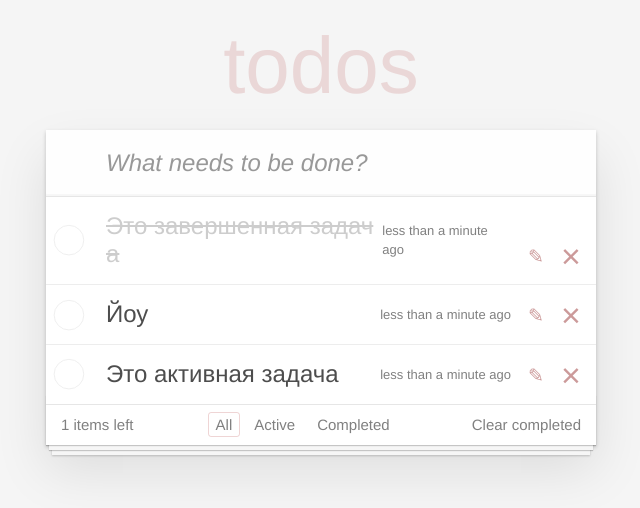
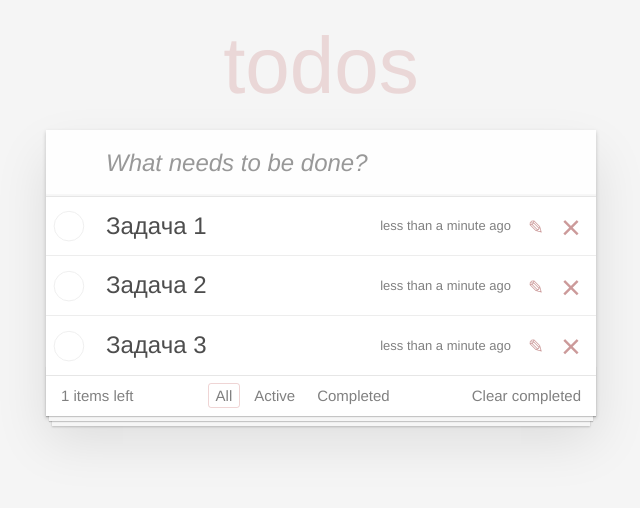
Before and after one commit to bonyatitov/todo-app, a React (Create React App) app: page / in a window 1280 px wide. Shown: the top 508 px of the page, without its empty margins (319-959 px from the left). Built offline with nearby package versions, Linux system fonts and the light colour scheme.

Commit message:
Added an interactive without hooks

```diff
--- a/src/App.js
+++ b/src/App.js
@@ -1,9 +1,51 @@
-import React from "react";
+import React, { Component } from "react";
 import TaskList from './components/task-list'
 import NewTaskForm from "./components/new-task-form";
 import Footer from "./components/footer";
 
-function App() {
+
+
+class App extends Component {
+  state = {
+    taskList: [
+      {
+        id: 1,
+        condition: false,
+        description: 'Задача 1',
+      },
+      {
+        id: 2,
+        condition: false,
+        description: 'Задача 2',
+      },
+      {
+        id: 3,
+        condition: false,
+        description: 'Задача 3',
+      }
+    ],
+  }
+
+  setCompleted = (id) => {
+    this.setState(({ taskList }) => {
+      const updateList = taskList.map((item) => {
+        if (item.id === id) {
+          return { ...item, condition: !item.condition};
+        }
+        return item;
+      })
+      return {taskList: updateList}
+    })
+  }
+
+  deleteTask = (id) => {
+    this.setState(({ taskList }) => {
+      const updateList = taskList.filter(task => task.id !== id);
+      return {taskList: updateList};
+    })
+  }
+
+  render() {
     return (
       <div className="App">
         <section className="todoapp">
@@ -13,12 +55,17 @@ function App() {
             <NewTaskForm />
           </header>
         <section className="main">
-        <TaskList />
+          <TaskList
+          tasks={ this.state.taskList }
+          setCompleted={ this.setCompleted }
+          deleteTask={ this.deleteTask }
+          />
           <Footer />
         </section>
       </section>
       </div>
     );
   }
+}
 
 export default App;
--- a/src/components/new-task-form/NewTaskForm.js
+++ b/src/components/new-task-form/NewTaskForm.js
@@ -2,7 +2,7 @@ import React from "react";
 import './new-task-form.css'
 
 function NewTaskForm() {
-  return <input className="new-todo" placeholder="What needs to be done?" autofocus />
+  return <input className="new-todo" placeholder="What needs to be done?" autoFocus />
 }
 
 export default NewTaskForm;
--- a/src/components/task-list/TaskList.js
+++ b/src/components/task-list/TaskList.js
@@ -2,27 +2,17 @@ import React from "react";
 import Task from "../task";
 import './task-list.css'
 
-function TaskList() {
-
-  const taskList = [
-    {
-      condition: 'completed',
-      description: 'Это завершенная задача',
-    },
-    {
-      condition: '',
-      description: 'Йоу',
-    },
-    {
-      condition: '',
-      description: 'Это активная задача',
-    }
-  ];
-
+function TaskList( { tasks, setCompleted, deleteTask } ) {
   return (
     <ul className="todo-list">
-      { taskList.map((task, i) => {
-        return <Task key={ i } { ...task } />
+      { tasks.map((task) => {
+        return <Task
+        key={ task.id }
+        { ...task }
+        condition={ task.condition }
+        setCompleted={ setCompleted }
+        deleteTask={ deleteTask }
+        />
       })}
     </ul>
   );
--- a/src/components/task/Task.js
+++ b/src/components/task/Task.js
@@ -1,22 +1,28 @@
-import React from "react";
+import React, { Component } from "react";
 import formatDistanceToNow from 'date-fns/formatDistanceToNow';
 import './task.css';
 
-function Task({ condition, description }) {
+
+class Task extends Component {
+
+  render() {
+    const { id, description, condition, setCompleted, deleteTask } = this.props;
     const created = formatDistanceToNow(new Date(), { addSuffix: true });
+
     return (
-    <li className={ condition }>
+      <li className={ condition ? 'completed' : '' }>
         <div className="view">
-        <input className="toggle" type="checkbox" />
+          <input onChange={() => setCompleted(id) }  className="toggle" type="checkbox" />
           <label>
             <span className="description">{ description }</span>
             <span className="created">{ created }</span>
           </label>
           <button className="icon icon-edit"></button>
-        <button className="icon icon-destroy"></button>
+          <button onClick={() => deleteTask(id) } className="icon icon-destroy"></button>
         </div>
       </li>
     );
   }
+}
 
 export default Task;
```
Lines whose indentation alone changed are shown as unchanged.
